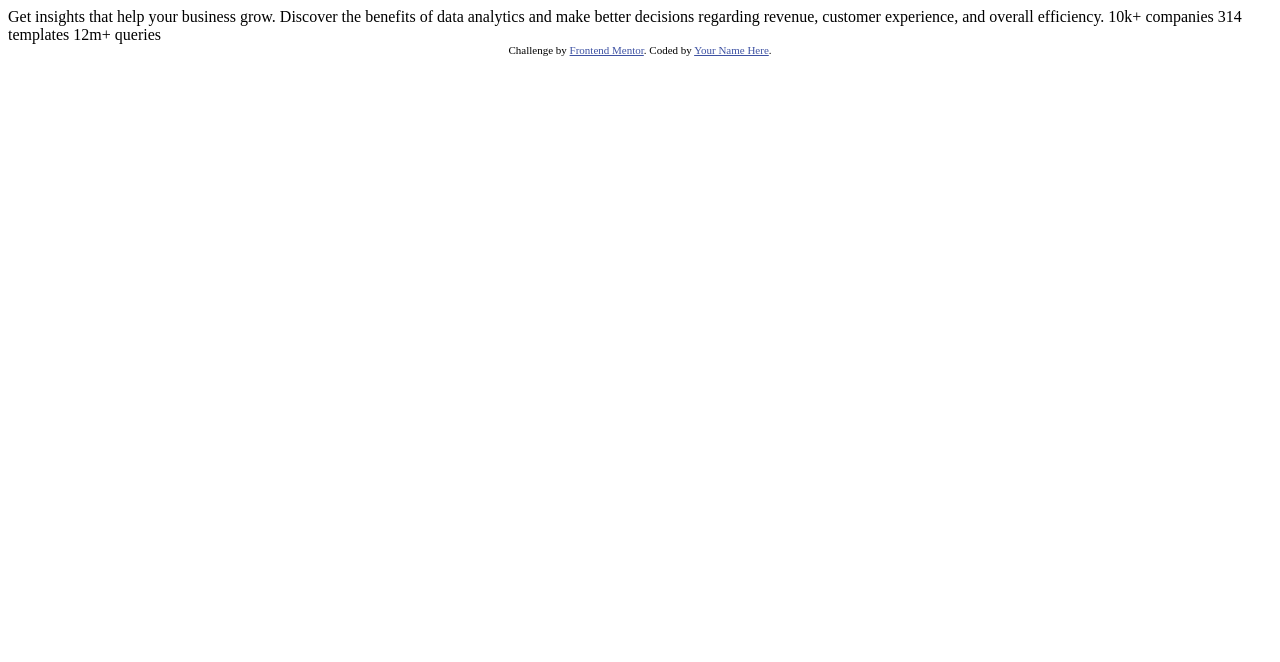
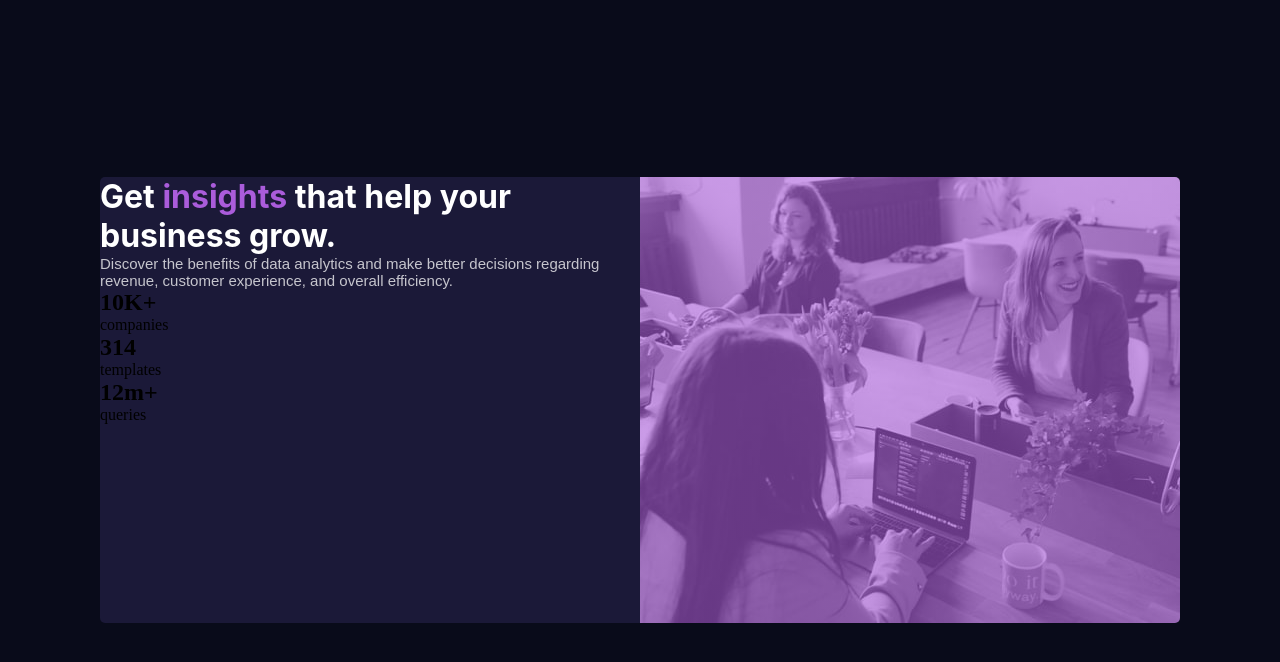
Before and after one commit to javieralas05/project1, a plain HTML site: page index.html in a window 1280 px wide. Drawn offline with Linux system fonts and the light colour scheme.

Commit message:
Card creation, background color, card_image added with overlay, card headline / description / values

```diff
--- /dev/null
+++ b/css/style.css
@@ -0,0 +1,95 @@
+*{
+    margin: 0;
+    padding: 0;
+    box-sizing: border-box;
+}
+
+<link rel="preconnect" href="https://fonts.gstatic.com">
+<link href="https://fonts.googleapis.com/css2?family=Inter:wght@400;700&display=swap" rel="stylesheet">;
+
+<link rel="preconnect" href="https://fonts.gstatic.com">
+<link href="https://fonts.googleapis.com/css2?family=Inter:wght@400;700&family=Lexend+Deca&display=swap" rel="stylesheet">;
+
+body{
+    display: flex;
+    justify-content: center;
+    align-items: center;
+}
+
+.card__container{
+    display: flex;
+    background-color: hsl(233, 47%, 7%);
+    min-height: 100vh;
+    min-width: 100%;
+    align-items: center;
+    justify-content: center;
+}
+
+.card__1{
+    height: 446px;
+    width: 540px;
+    background-color: hsl(244, 38%, 16%);
+    border-radius: 5px 0px 0px 5px;
+}
+
+.card__headline--title{
+    color: hsl(0, 0%, 100%);
+    font-family: 'Inter', sans-serif;
+}
+
+span{
+    color: hsla(277, 64%, 61%);
+}
+
+.card__description--content{
+    color: hsla(0, 0%, 100%, 0.75);
+    font-family: 'Lexend Deca', sans-serif;
+    font-size: 15px;
+}
+
+.card__2{
+    height: 446px;
+    width: 540px;
+    background-image: linear-gradient(to top,
+     hsla(277, 64%, 61%, .6),
+     hsla(277, 64%, 61%, .6)),
+      url(/images/image-header-desktop.jpg);
+    background-position: center;
+    background-repeat: no-repeat;
+    color: black;
+    border-radius: 0px 5px 5px 0px;
+}
+
+
+/*
+.Main__container{
+    height: 100vh;
+    width: 100vh;
+    display: flex;
+    justify-content: center;
+    align-items: center;
+}
+
+.card__container{
+    display: flex;
+    min-width: 100vh;
+    height: 446px;
+    justify-content: center;
+    align-items: center;
+}
+
+.card__1{
+    background-color: hsl(244, 38%, 16%);
+    height: 100%;
+    width: 540px;
+}
+
+.card__2{
+    background-image: linear-gradient(to top,
+     rgba(170, 92, 219, .5),
+     hsla(277, 64%, 61%, .5)),
+      url(/images/image-header-desktop.jpg);
+    height: 100%;
+    width: 540px;
+}
+*/
--- a/index.html
+++ b/index.html
@@ -3,18 +3,52 @@
 <head>
   <meta charset="UTF-8">
   <meta name="viewport" content="width=device-width, initial-scale=1.0"> <!-- displays site properly based on user's device -->
-
-  <link rel="icon" type="image/png" sizes="32x32" href="./images/favicon-32x32.png">
-
+  <link rel="stylesheet" href="/css/style.css">
   <title>Frontend Mentor | Stats preview card component</title>
-
-  <!-- Feel free to remove these styles or customise in your own stylesheet 👍 -->
+<!--
   <style>
     .attribution { font-size: 11px; text-align: center; }
     .attribution a { color: hsl(228, 45%, 44%); }
   </style>
+  -->
 </head>
 <body>
+
+    <div class="card__container">
+      <div class="card__1">
+        <div class="card__headline">
+          <h1 class="card__headline--title">Get <span>insights</span> that help your business grow.
+          </h1>
+        </div>
+        <div class="card__description">
+          <p class="card__description--content">
+            Discover the benefits of data analytics and make better decisions regarding revenue, customer
+            experience, and overall efficiency.
+          </p>
+        </div>
+        <div class="card__value">
+          <div class="card__value--companies">
+            <h2>10K+</h2>
+            <p>companies</p>
+          </div>
+          <div class="card__value--templates">
+            <h2>314</h2>
+            <p>templates</p>
+          </div>
+          <div class="card__value--queries">
+            <h2>12m+</h2>
+            <p>queries</p>
+          </div>
+        </div>
+      </div>
+      <div class="card__2"></div>
+
+    </div>
+
+</body>
+</html>
+
+<!--
 
 Get insights that help your business grow.
 
@@ -29,5 +63,5 @@
   Challenge by <a href="https://www.frontendmentor.io?ref=challenge" target="_blank">Frontend Mentor</a>.
   Coded by <a href="#">Your Name Here</a>.
 </div>
-</body>
-</html>
+
+-->
```
Lines whose indentation alone changed are shown as unchanged.
